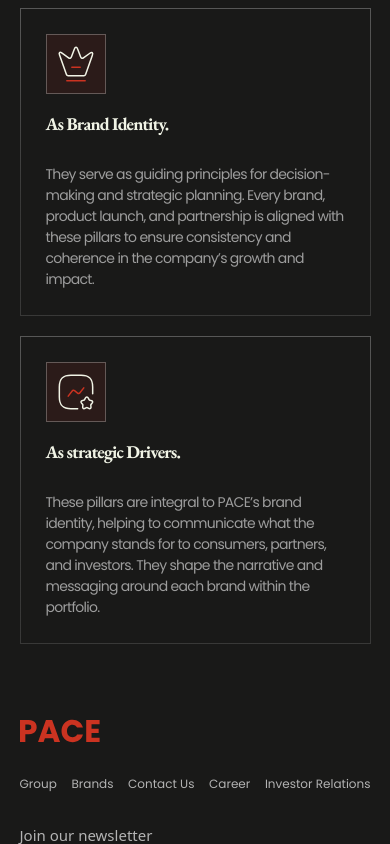
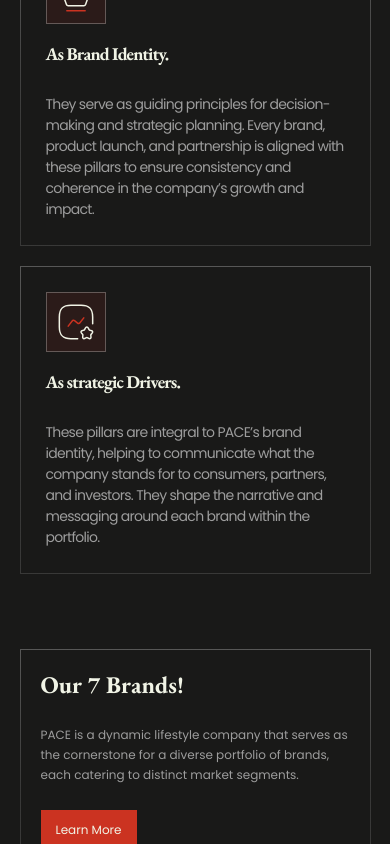
Before and after one commit to TarunRajpurohit123/pace-bussiness-website, a Next.js app in the folder pace-website/: page /brand in a window 390 px wide. Shown: the part 1877-2721 px from the top of the page. Built offline with nearby package versions, Linux system fonts and the light colour scheme.

Commit message:
brands list section responsive on brand page

```diff
--- a/pace-website/src/app/brand/page.jsx
+++ b/pace-website/src/app/brand/page.jsx
@@ -27,7 +27,7 @@ export default function Page() {
         }
       />
       <BrandCards />
-      {/* <BrandGrid /> */}
+      <BrandGrid />
       {/* <HomeCta /> */}
     </>
   );
--- a/pace-website/src/app/globals.css
+++ b/pace-website/src/app/globals.css
@@ -2438,6 +2438,42 @@ option:hover {
   .web__brand--strip {
     padding-bottom: 0 !important;
   }
+  .aboutcards_section {
+    margin-top: 0 !important;
+  }
+  .brand__main__grid {
+    width: 90% !important;
+  }
+  .brand__main__row {
+    flex-direction: column;
+  }
+  .brand__main__row--bigi {
+    height: auto;
+  }
+  .brand__main__row {
+    margin-top: 0;
+  }
+  .brand__card__2 {
+    margin-top: 1rem;
+  }
+  .brand__main__row--card {
+    width: 100%;
+    margin-left: 0;
+  }
+  .brand__main__row--bigi {
+    padding: 2rem;
+  }
+  .brand__main__row--bigi__content__heading {
+    font-size: 2.4rem;
+    line-height: 3rem;
+  }
+  .brand__main__row--bigi__content__paragraph {
+    font-size: 1.2rem;
+    line-height: 2rem;
+  }
+  .brand__main__row--bigi--btn {
+    font-size: 1.2rem;
+  }
 }
 @media (min-width: 1000px) {
   .BrandGridMainSection--mobile {
```
